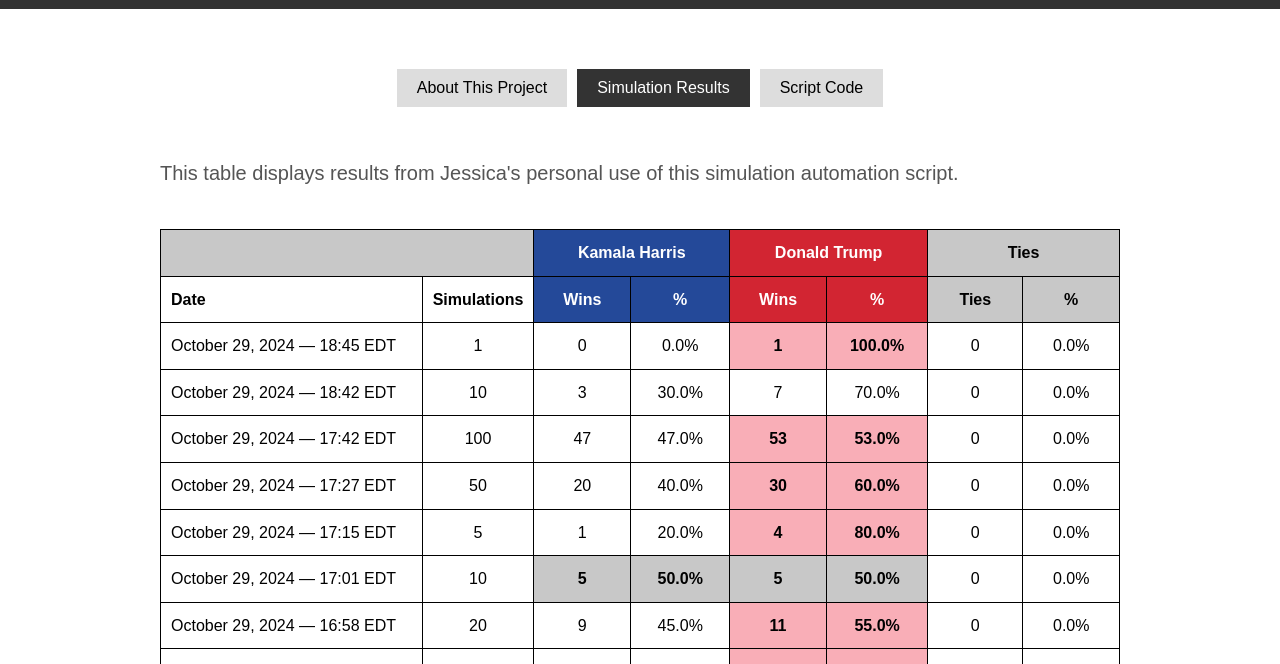
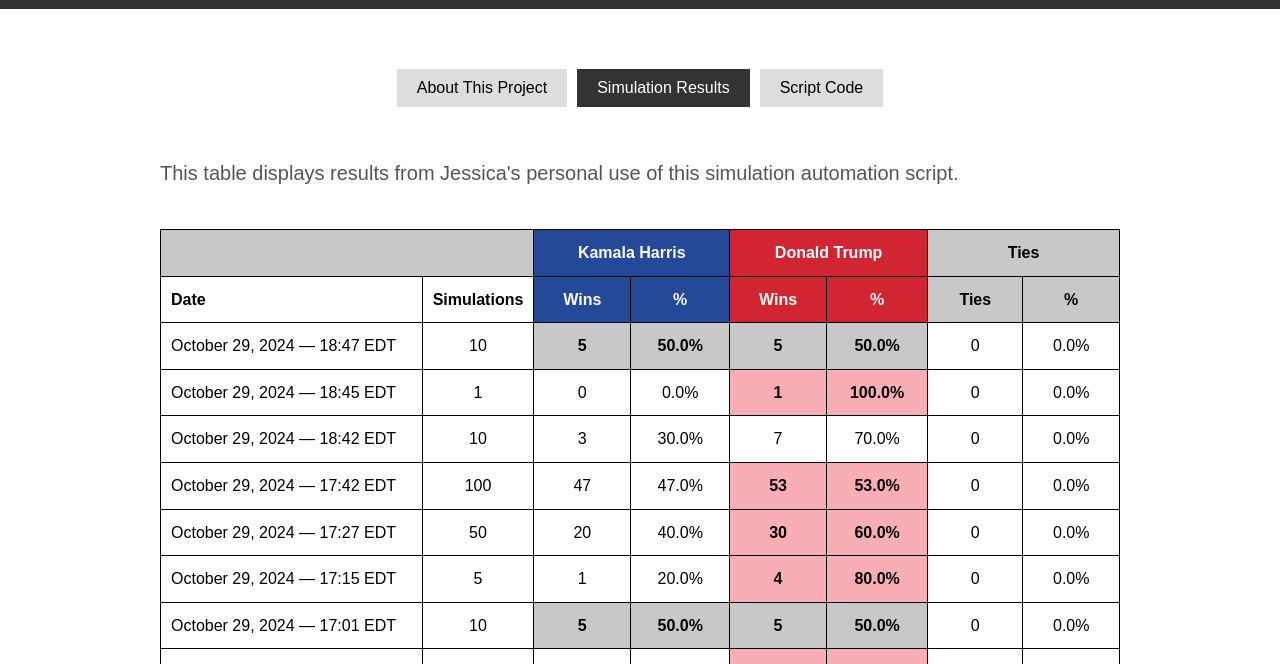
Before and after one commit to thejessicafelts/270toWin-Simulation-Automation, a plain HTML site: page index.html in a window 1280 px wide. Both pictures are taken after a click on the button "Simulation Results". Shown: the part 136-800 px from the top of the page. Drawn offline with Linux system fonts and the light colour scheme.

Commit message:
Add simulation results for set 5 on October 29, 2024, 18:47

```diff
--- a/index.html
+++ b/index.html
@@ -205,6 +205,17 @@ Harris: 269, Trump: 269
                     </tr>
                 </thead>
                 <tbody id="simulation-results">
+
+            <tr class="dem-rep-tie">
+                <td class="left">October 29, 2024 &mdash; 18:47 EDT</td>
+                <td class="center">10</td>
+                <td class="center dem-rep-tie">5</td>
+                <td class="center dem-rep-tie">50.0%</td>
+                <td class="center dem-rep-tie">5</td>
+                <td class="center dem-rep-tie">50.0%</td>
+                <td class="center ">0</td>
+                <td class="center ">0.0%</td>
+            </tr>
 
             <tr class="rep-win">
                 <td class="left">October 29, 2024 &mdash; 18:45 EDT</td>
```
Also changed, not shown: swingstates.txt.
